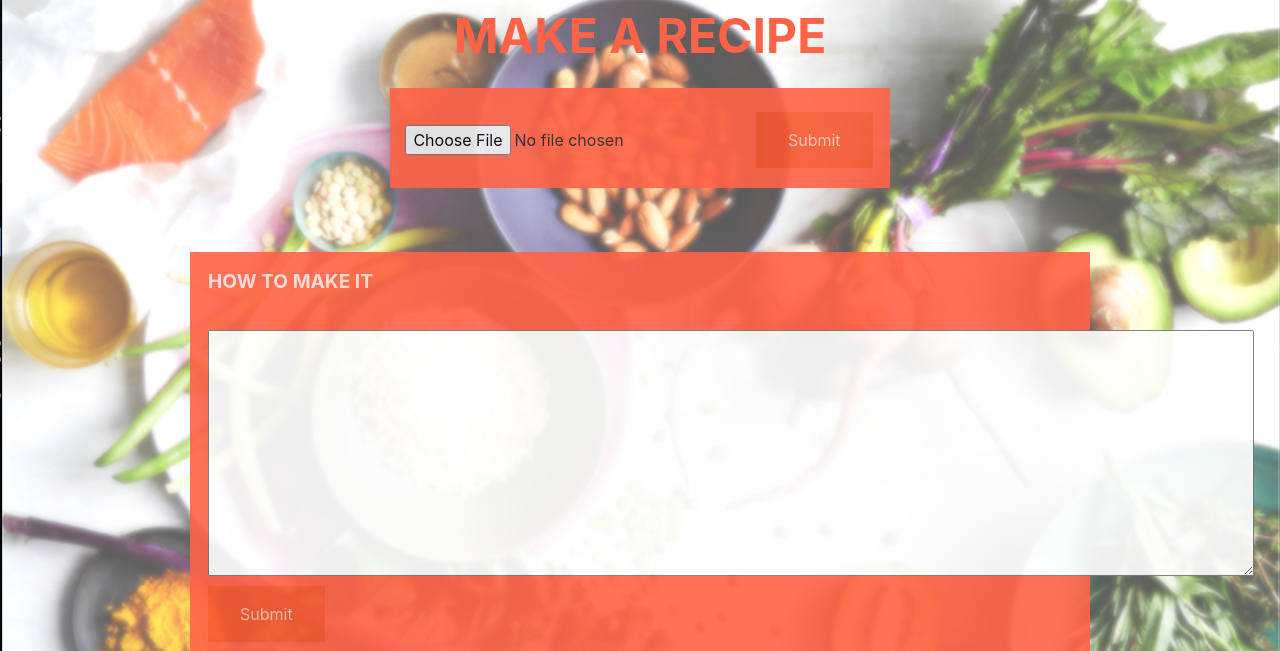
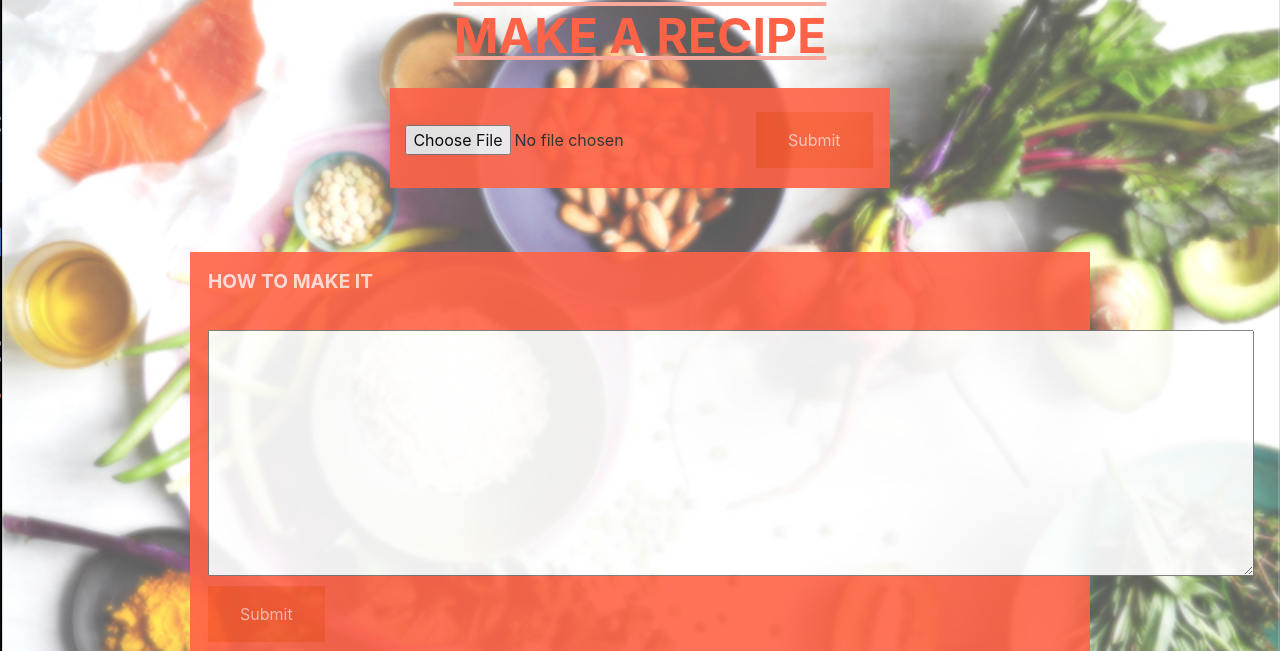
Before and after one commit to SlimeyTurtles/jinjaturtles, a Flask app: page /recipe-temp/ in a window 1280 px wide. Shown: the part 56-707 px from the top of the page. Run offline with Flask 2, Linux system fonts and the light colour scheme; some libraries are stand-ins or nearby versions.

Commit message:
i messed up the hex code

```diff
--- a/templates/recipes/recipe_base.html
+++ b/templates/recipes/recipe_base.html
@@ -36,7 +36,7 @@
 </style>
 
 
-<p style="color:#ff6347; font-size:300%; text-align: center; text-decoration: underline overline #ff8cs7d;"><b>MAKE A RECIPE</b></p>
+<p style="color:#ff6347; font-size:300%; text-align: center; text-decoration: underline overline #f8a79a;"><b>MAKE A RECIPE</b></p>
 
 <div class="center" style="background-color: #ff6347; width: 500px; height: 100px; opacity: 0.9;">
 
```
